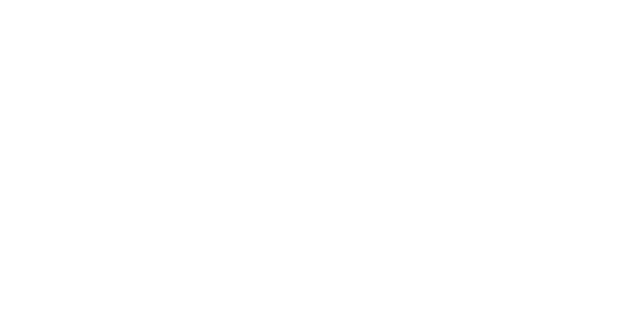
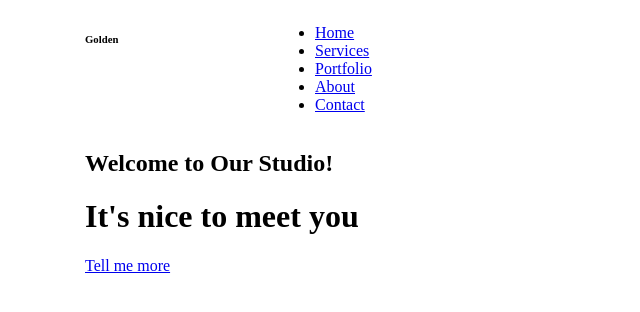
Before and after one commit to mpa-ia/Golden, a website: page index.html in a window 1280 px wide. Shown: the whole page, without its empty margins (0-640 px from the left). Drawn offline with nearby package versions, Linux system fonts and the light colour scheme; files that its build step writes are made by us from their sources.

Commit message:
Add HTML code for header

```diff
--- a/index.html
+++ b/index.html
@@ -7,12 +7,47 @@
     <title>Golden</title>
 
     <!-- Bootstrap -->
-    <link rel="stylesheet" href="vendor/bootstrap-grid.css" integrity="sha384-HSMxcRTRxnN+Bdg0JdbxYKrThecOKuH5zCYotlSAcp1+c8xmyTe9GYg1l9a69psu" crossorigin="anonymous">
+    <link rel="stylesheet" href="vendor/bootstrap-grid.css">
     <link rel="stylesheet" href="css/style.css">
 
   </head>
   <body>
+    <header>
+        <nav>
+            <div class="container">
+                <div class="row justify-content-between">
+                    <div class="col-sm-2">
+                        <h6>Golden</h6>
+                    </div>
+                    <div class="col-sm-10">
+                        <ul>
+                            <li>
+                                <a href=#>Home</a>
+                            </li>
+                            <li>
+                                <a href=#>Services</a>
+                            </li>
+                            <li>
+                                <a href=#>Portfolio</a>
+                            </li>
+                            <li>
+                                <a href=#>About</a>
+                            </li>
+                            <li>
+                                <a href=#>Contact</a>
+                            </li>
+                        </ul>
+                    </div>
 
+                </div>
+            </div>
+        </nav>
+        <div class="container">
+            <h2>Welcome to Our Studio!</h2>
+            <h1>It's nice to meet you</h1>
+            <a class="btn" href=#>Tell me more</a>
+        </div>
+    </header>
 
     <!-- jQuery (necessary for Bootstrap's JavaScript plugins) -->
     <script src="https://code.jquery.com/jquery-1.12.4.min.js" integrity="sha384-nvAa0+6Qg9clwYCGGPpDQLVpLNn0fRaROjHqs13t4Ggj3Ez50XnGQqc/r8MhnRDZ" crossorigin="anonymous"></script>
--- a/package.json
+++ b/package.json
@@ -13,8 +13,8 @@
     "build": "./node_modules/.bin/npm-run-all build:* && npm run test",
     "build:sass": "./node_modules/.bin/node-sass --output-style compact -o css sass",
     "build:autoprefixer": "./node_modules/.bin/autoprefixer-cli css/style.css",
-    "build-dev": "./node_modules/.bin/npm-run-all build-dev-sass build-autoprefixer",
-    "build-dev:sass": "./node_modules/.bin/node-sass --output-style expanded --source-map true -o css scss",
+    "build-dev": "./node_modules/.bin/npm-run-all build-dev:sass build:autoprefixer",
+    "build-dev:sass": "./node_modules/.bin/node-sass --output-style expanded --source-map true -o css sass",
     "watch": "npm-run-all build:* build-dev -p watch:*",
     "watch:browsersync": "./node_modules/.bin/browser-sync start --server --files \"css/*.css\" \"*.html\"",
     "watch:sassprefixer": "./node_modules/.bin/onchange sass/*.scss -- npm run build-dev"
```
Also changed, not shown: css/style.css (added), 1 other file.
